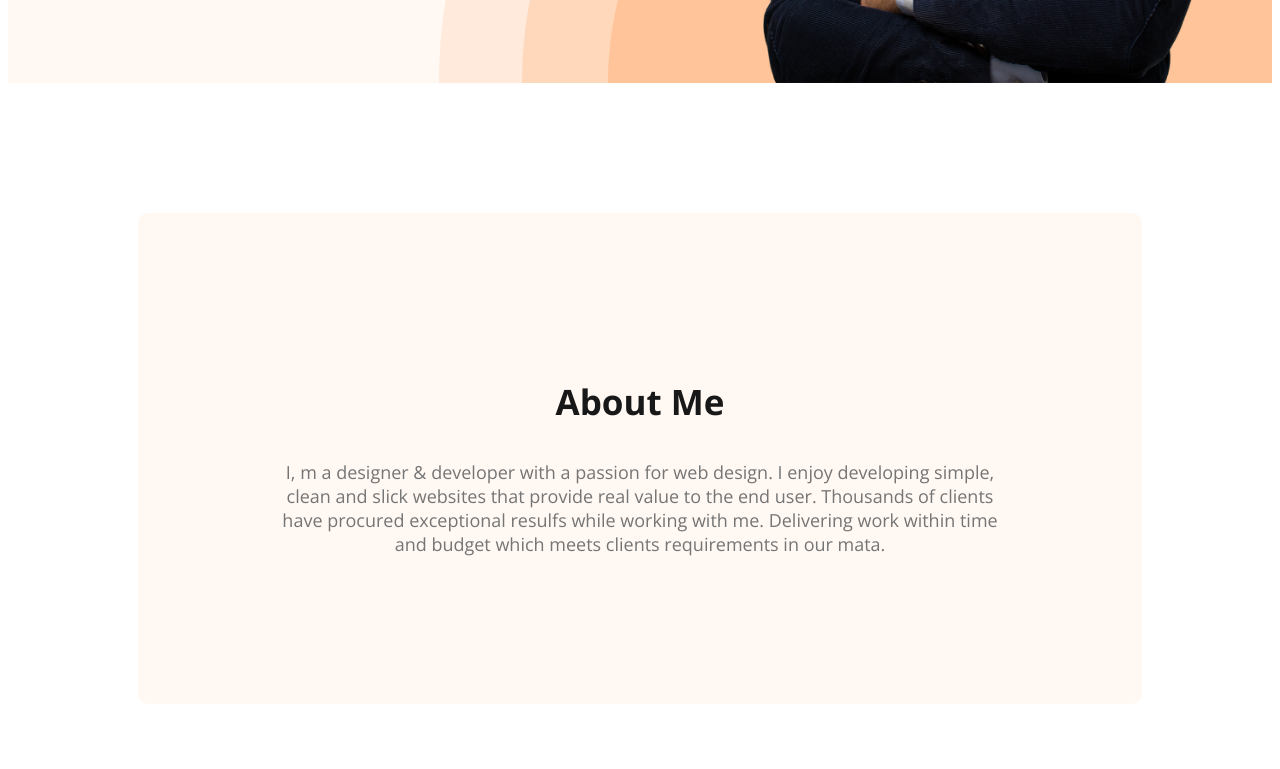
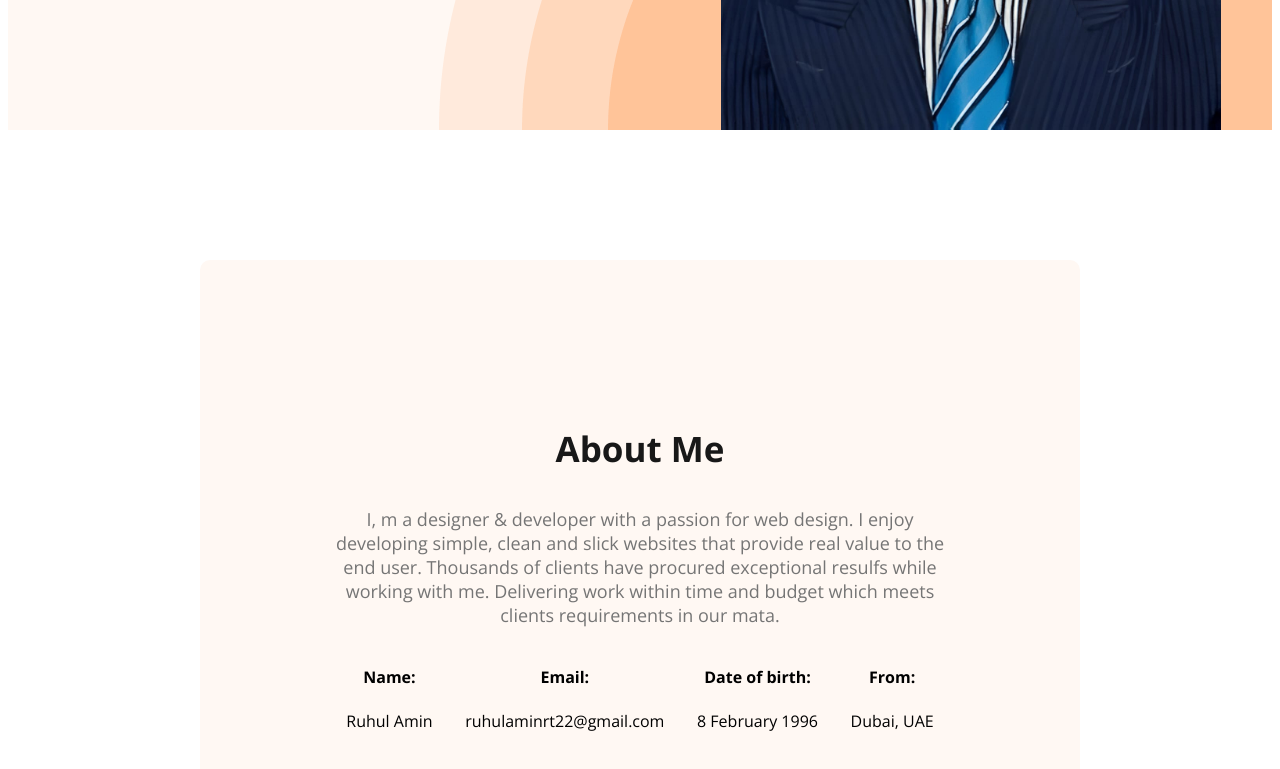
Before and after one commit to Ruhul96/web-developer-portfolio, a plain HTML site: page index.html in a window 1280 px wide. Shown: the part 685-1454 px from the top of the page. Drawn offline with nearby package versions, Linux system fonts and the light colour scheme.

Commit message:
about added

```diff
--- a/index.html
+++ b/index.html
@@ -12,7 +12,7 @@
 <body>
     <header class="header">
         <nav>
-            <h3 class="nav-title">Ma<span class="text-primary">r</span>y</h3>
+            <h3 class="nav-title">Ru<span class="text-primary">b</span>o</h3>
             <ul>
                 <li><a href="">Portfolio</a></li>
                 <li><a href="">Blog</a></li>
@@ -26,10 +26,11 @@
                 <p class="banner-description">
                     I am a developer of intermediate level in website. I want to learn more and want to apply for making website.
                 </p>
+
                 <button class="btn-primary">Download CV</button>
                 <button class="btn-primary">Contact</button>
             </div>
-            <img class="profile-pic" src="images/hardy.png" alt="">
+            <img class="profile-pic" src="images/Ruhul (1).jpeg" alt="">
         </div>
 
     </header>
@@ -39,6 +40,30 @@
     <p class="section-description">
         I, m a designer & developer with a passion for web design. I enjoy developing simple, clean and slick websites that provide real value to the end user. Thousands of clients have procured exceptional resulfs while working with me. Delivering work within time and budget which meets clients requirements in our mata.
     </p>
+    <div class="about-info-container">
+        <div class="about-info">
+            <h4 class="info-title">Name:</h4>
+            <p class="info-">Ruhul Amin</p>
+        </div>
+        <div class="about-info">
+            <h4 class="info-title">Email:
+                </h4>
+            <p class="info-">ruhulaminrt22@gmail.com</p>
+        </div>
+        <div class="about-info">
+         <h4 class="info-title">
+            Date of birth:
+            </h4>
+            <p class="info-">8 February 1996</p>
+        </div>
+        <div class="about-info">
+            <h4 class="info-title">From:
+                </h4>
+            <p class="info-">Dubai, UAE</p>
+        </div>
+
+
+    </div>
 </section>
     </main>
     <footer>
--- a/styles/portfolio.css
+++ b/styles/portfolio.css
@@ -103,6 +103,11 @@ font-weight: 800;
  }
 
  /* main section styles */
+main{
+  max-width: 1140px;
+  margin: 0 auto;
+}
+
  /* about styles */
  .about{
    padding: 130px;
@@ -110,3 +115,10 @@ font-weight: 800;
    background: #FFF8F3;
    margin: 130px;
  }
+ .about-info-container{
+  display: flex;
+  justify-content: space-around;
+ }
+ .about-info{
+  text-align: center;
+ }
```
Also changed, not shown: images/Ruhul (1).jpeg (added), images/Ruhul (2).jpeg (added), images/ruhul.png (added).
